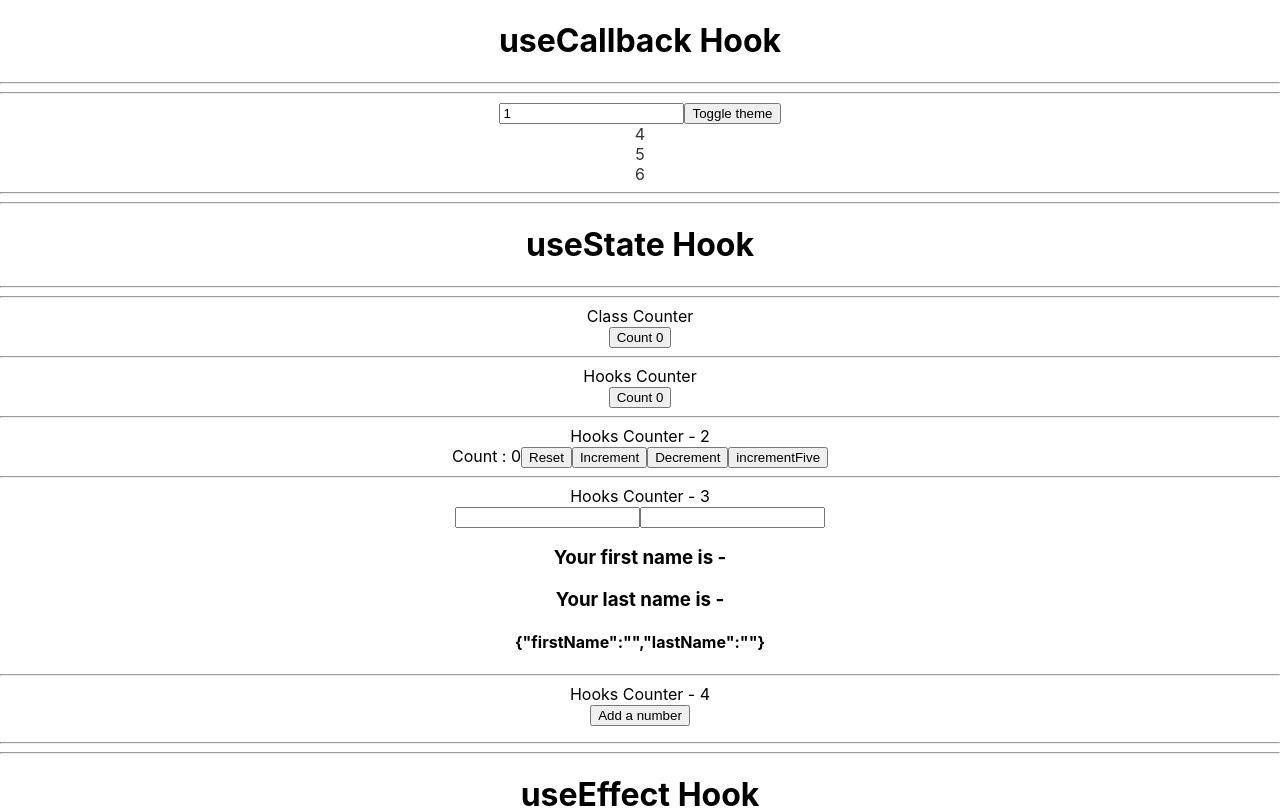
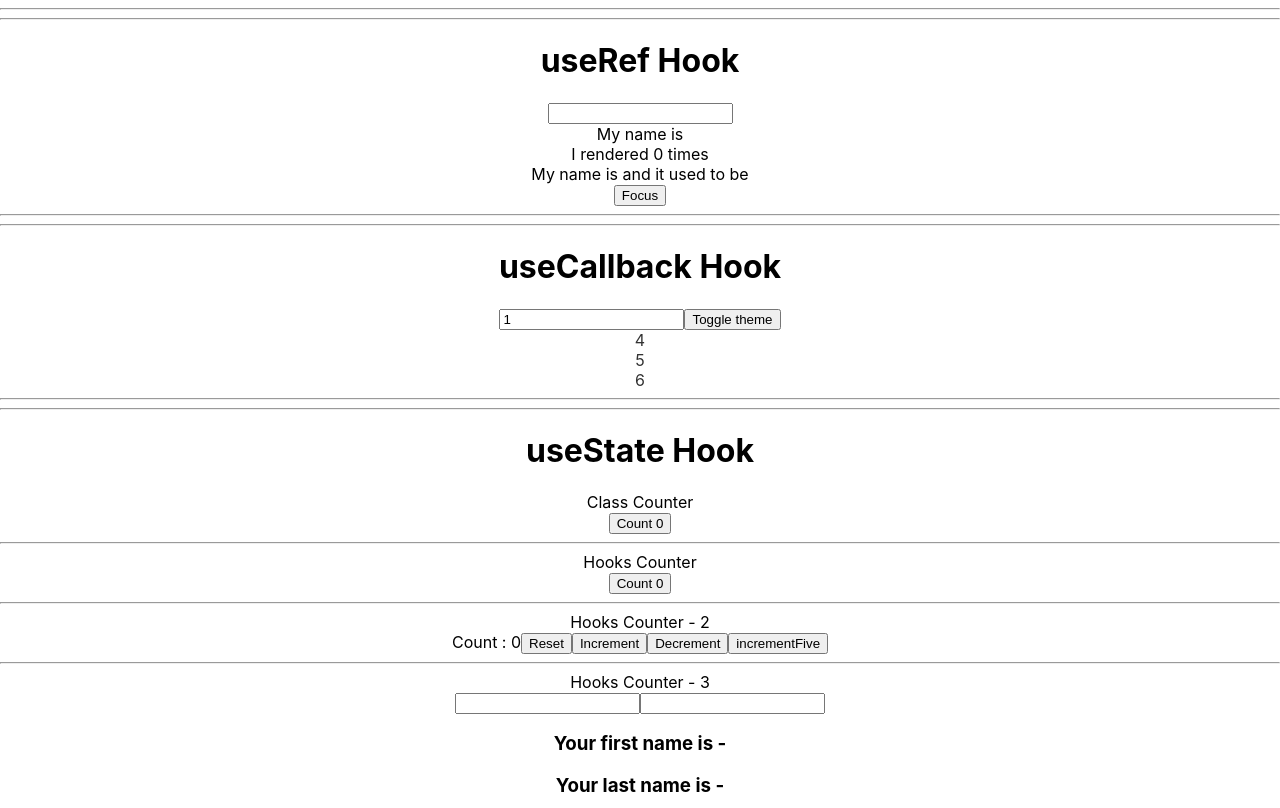
Before and after one commit to theodorejohn7/hooks, a React (Create React App) app: page / in a window 1280 px wide. Shown: the top 808 px of the page. Built offline with nearby package versions, Linux system fonts and the light colour scheme.

Commit message:
useRef completed

```diff
--- a/src/App.js
+++ b/src/App.js
@@ -7,19 +7,24 @@ import HookCounter4 from "./components/useState/HookCounter4";
 import ClassCounterOne from "./components/useEffect/ClassCounterOne";
 import HookCounterOneUE from "./components/useEffect/HookCounterOneUE";
 import CallbackApp from "./components/useCallback/CallbackApp";
+import UseRefApp from "./components/useRef/UseRefApp";
 
 function App() {
   return (
     <div className="App">
-      <h1> useCallback Hook</h1>
       <hr />
       <hr />
+      <h1> useRef Hook</h1>
+      <UseRefApp />
+      <hr />
+      <hr />
+      <h1> useCallback Hook</h1>
+
       <CallbackApp />
       <hr />
       <hr />
       <h1> useState Hook</h1>
-      <hr />
-      <hr />
+
       Class Counter
       <ClassCounter />
       <hr />
--- a/src/components/useRef/UseRefApp.js
+++ b/src/components/useRef/UseRefApp.js
@@ -1,13 +1,34 @@
-import React, { useState } from "react";
+import React, { useState, useRef, useEffect } from "react";
 
 function UseRefApp() {
   const [name, setName] = useState("");
+  const renderCount = useRef(0);
+  const inputRef = useRef();
+
+  useEffect(() => {
+    renderCount.current = renderCount.current + 1;
+  });
+
+  function focus() {
+    inputRef.current.focus();
+  }
+
+  useEffect(() => {
+    inputRef.current = name;
+  }, [name]);
 
   return (
     <>
-      <input value={name} onChange={(e) => setName(e.target.value)} />
+      <input
+        ref={inputRef}
+        value={name}
+        onChange={(e) => setName(e.target.value)}
+      />
 
       <div> My name is {name}</div>
+      <div> I rendered {renderCount.current} times </div>
+      <div>My name is {name} and it used to be {inputRef.current}</div>
+      <button onClick={focus}>Focus</button>
     </>
   );
 }
```
